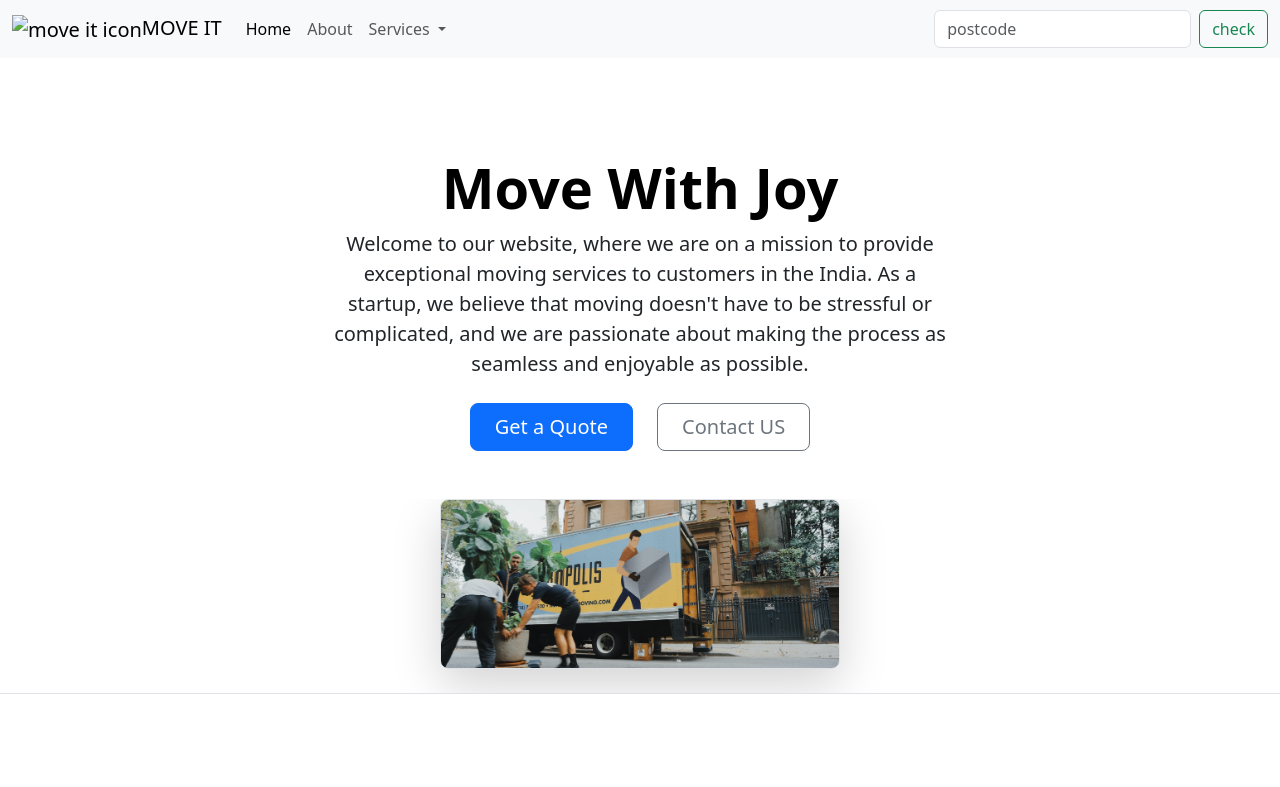
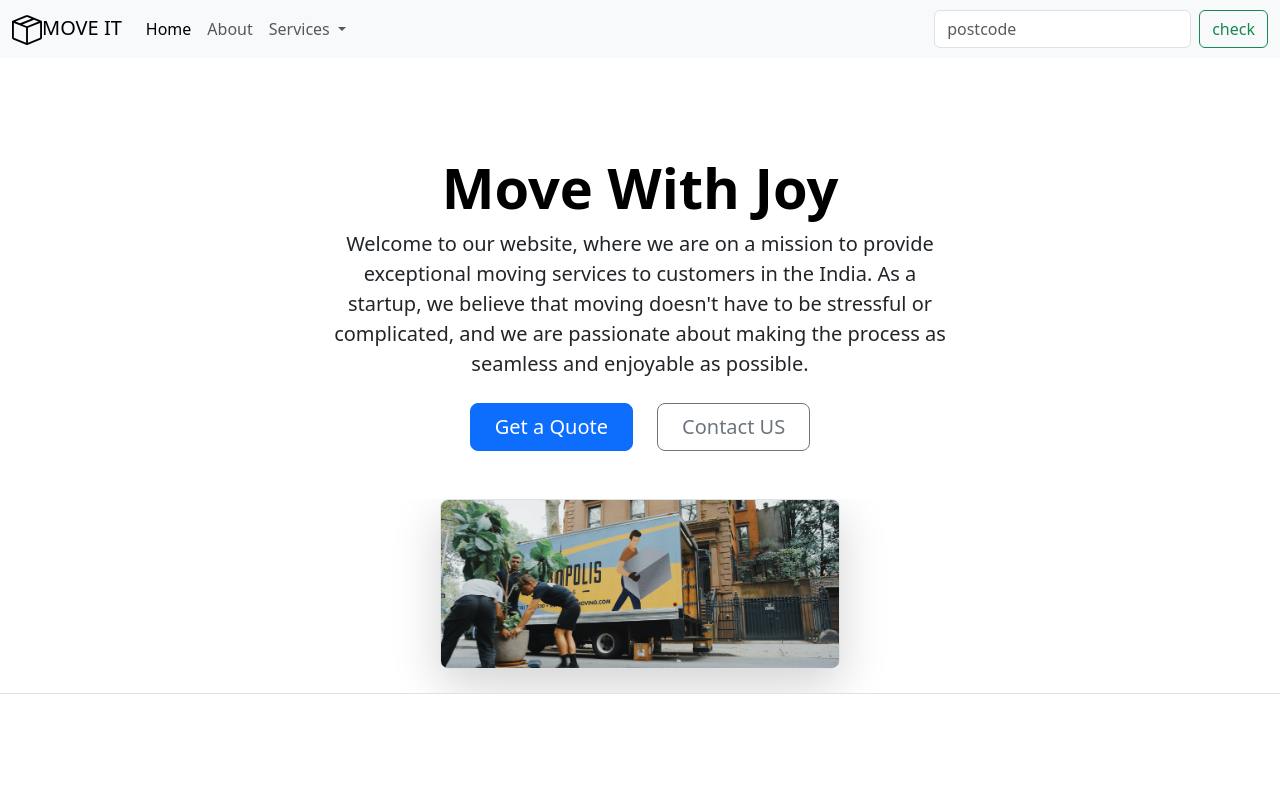
Before and after one commit to 8074779723/Move-it, a plain HTML site: page index.html in a window 1280 px wide. Shown: the top 787 px of the page. Drawn offline with nearby package versions, Linux system fonts and the light colour scheme.

Commit message:
Update index.html

```diff
--- a/index.html
+++ b/index.html
@@ -23,7 +23,7 @@
 <body>
   <nav class="navbar navbar-expand-lg bg-body-tertiary">
   <div class="container-fluid">
-    <a class="navbar-brand" href="#"><img src="./images/box-seam.svg" height= "30" alt =" move it icon"  />MOVE IT</a>
+    <a class="navbar-brand" href="#"><img src="./box-seam.svg" height= "30" alt =" move it icon"  />MOVE IT</a>
     <button class="navbar-toggler" type="button" data-bs-toggle="collapse" data-bs-target="#navbarSupportedContent" aria-controls="navbarSupportedContent" aria-expanded="false" aria-label="Toggle navigation">
       <span class="navbar-toggler-icon"></span>
     </button>
```
